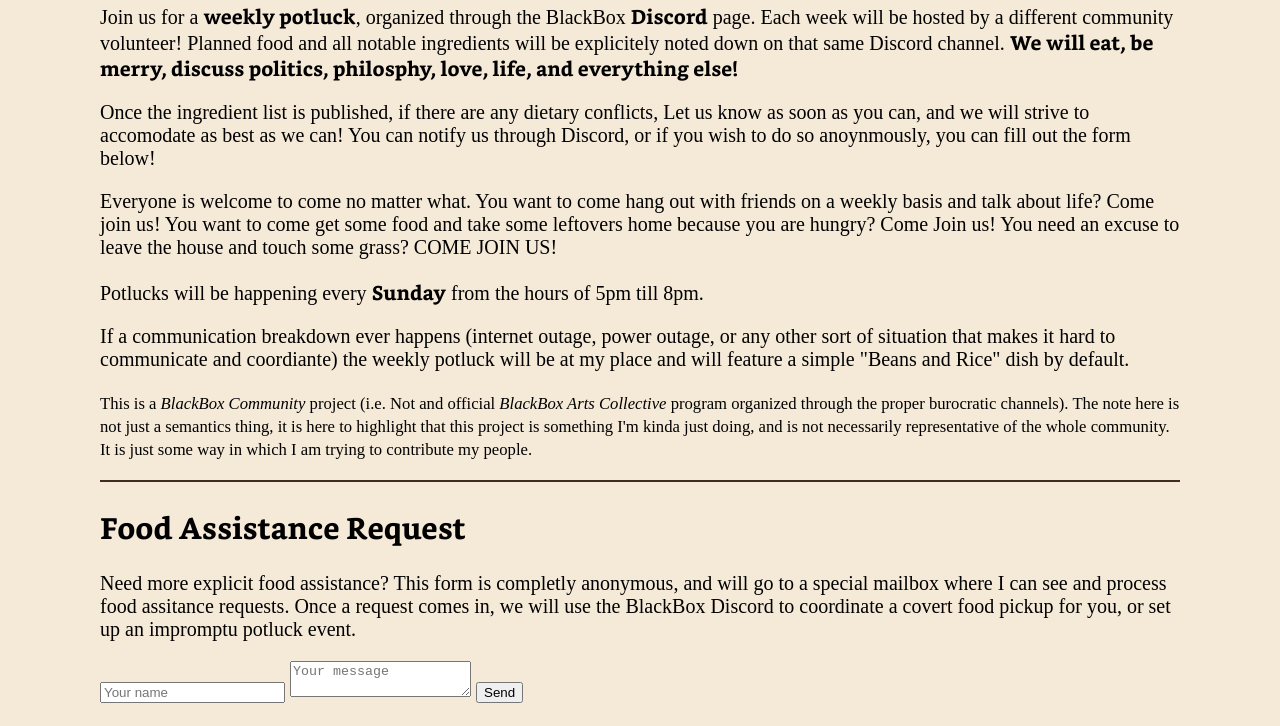
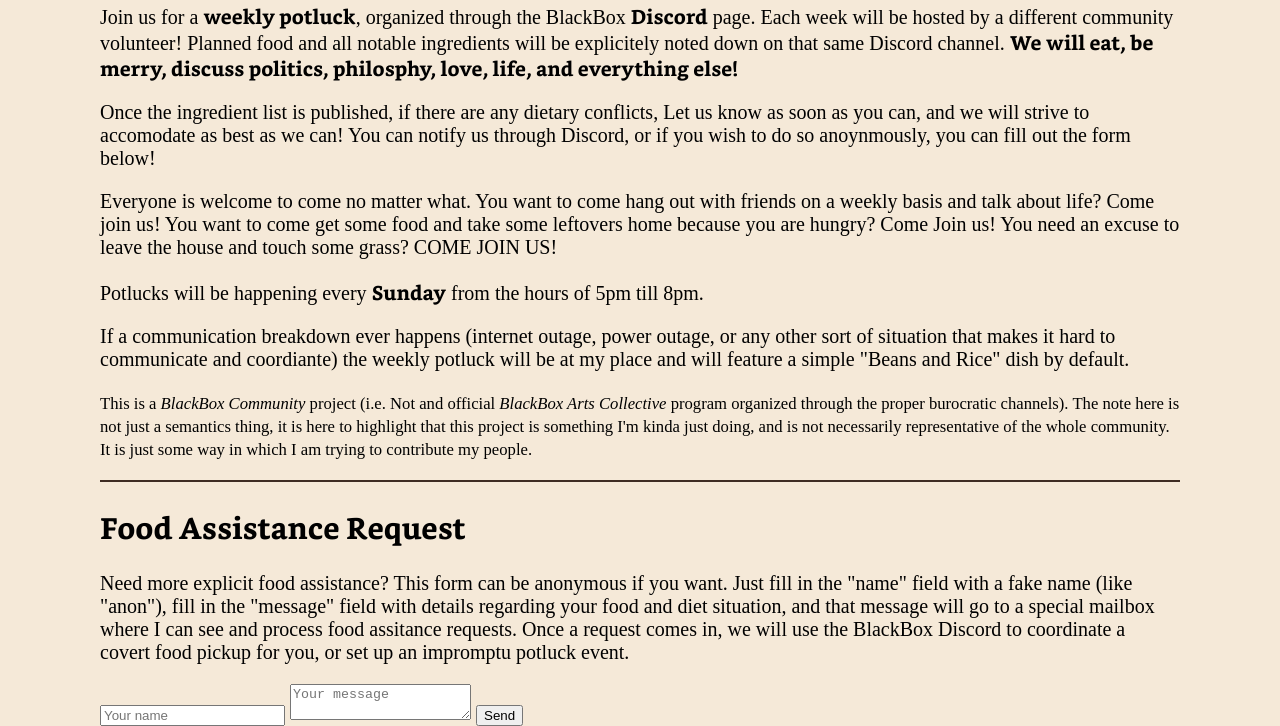
Before and after one commit to Warcos99/Warcos99.github.io, a plain HTML site: page FoodHelp.html in a window 1280 px wide. Shown: the part 601-1327 px from the top of the page. Before the commit the page ends 1304 px from the top, so only its background shows below. Drawn offline with Linux system fonts and the light colour scheme; a web font is replaced by a local one.

Commit message:
Update FoodHelp.html
Added details for food request form

```diff
--- a/FoodHelp.html
+++ b/FoodHelp.html
@@ -45,7 +45,7 @@
             <!-- Contact Form -->
             <form action="https://formsubmit.co/568185e91e96e53d62fbed959fd33a8f" method="POST">
                 <h2> Food Assistance Request </h2>
-                <p>Need more explicit food assistance? This form is completly anonymous, and will go to a special mailbox where I can see and process food assitance requests.  Once a request comes in, we will use the BlackBox Discord to coordinate a covert food pickup for you, or set up an impromptu potluck event.</p>
+                <p>Need more explicit food assistance? This form can be anonymous if you want.  Just fill in the "name" field with a fake name (like "anon"), fill in the "message" field with details regarding your food and diet situation, and that message will go to a special mailbox where I can see and process food assitance requests.  Once a request comes in, we will use the BlackBox Discord to coordinate a covert food pickup for you, or set up an impromptu potluck event.</p>
                 <input type="text" name="name" placeholder="Your name" required>
                 <textarea name="message" placeholder="Your message" required></textarea>
                 <!-- Optional: custom subject line -->
```
